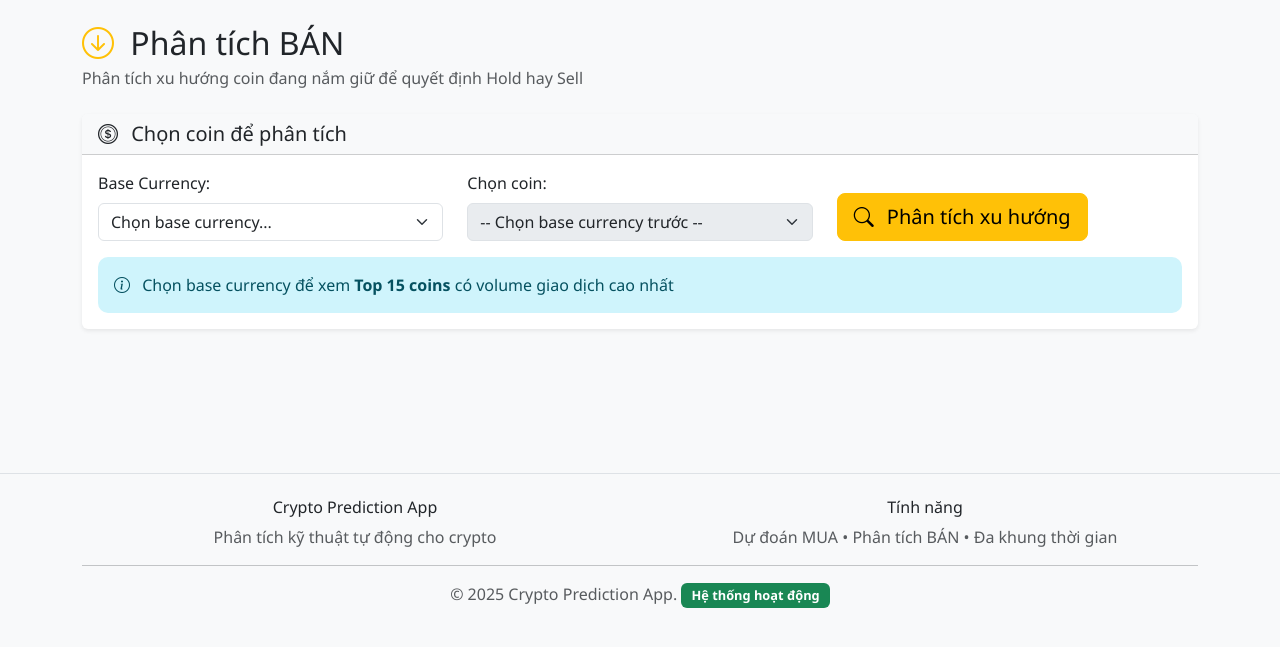
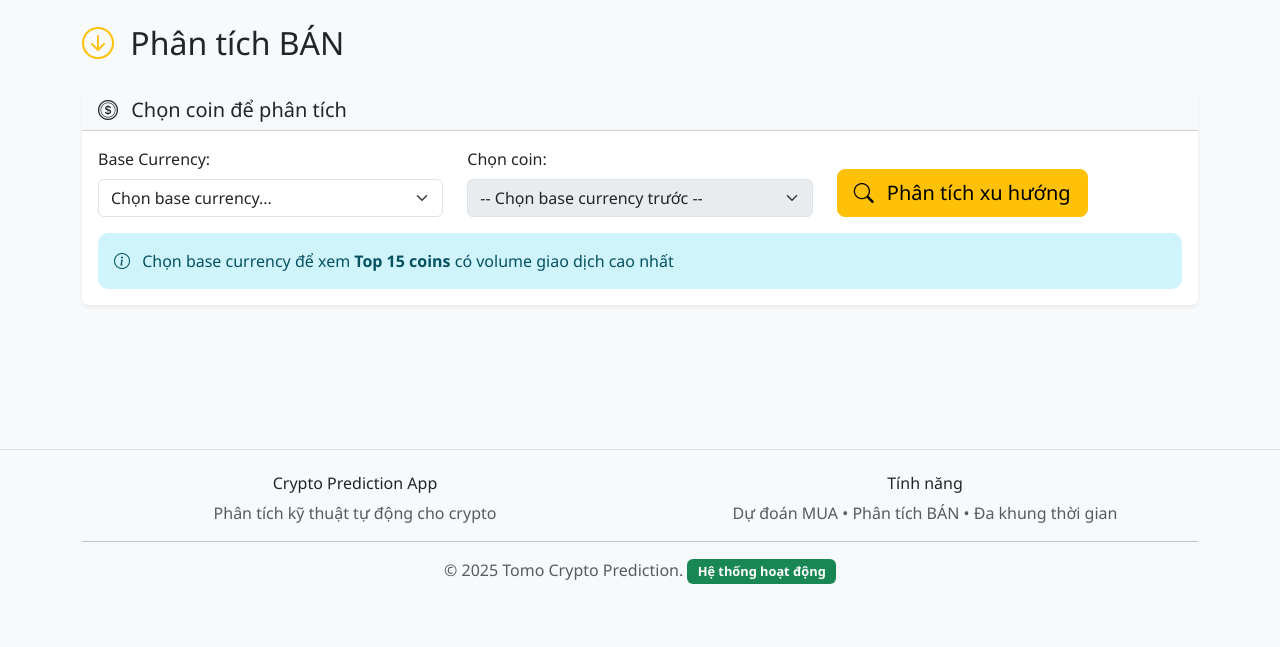
Before and after one commit to francisnguyenanh/predict_cryptp, a Flask app: page /analyze_sell in a window 1280 px wide. Shown: the part 60-707 px from the top of the page. Run offline with Flask 3, Linux system fonts and the light colour scheme; data that the repository does not hold is empty.

Commit message:
feat: Remove unnecessary descriptions from analyze_sell and predict_buy templates

```diff
--- a/templates/analyze_sell.html
+++ b/templates/analyze_sell.html
@@ -11,7 +11,6 @@
                 <i class="bi bi-arrow-down-circle text-warning me-2"></i>
                 Phân tích BÁN
             </h2>
-            <p class="text-muted mb-0">Phân tích xu hướng coin đang nắm giữ để quyết định Hold hay Sell</p>
         </div>
     </div>
 
--- a/templates/base.html
+++ b/templates/base.html
@@ -76,7 +76,7 @@
             </div>
             <hr class="my-3">
             <p class="text-muted mb-0">
-                © 2025 Crypto Prediction App.
+                © 2025 Tomo Crypto Prediction.
                 <span id="status-indicator" class="badge bg-secondary">Đang kiểm tra...</span>
             </p>
         </div>
--- a/templates/predict_buy.html
+++ b/templates/predict_buy.html
@@ -13,7 +13,6 @@
                         <i class="bi bi-arrow-up-circle text-success me-2"></i>
                         Dự đoán MUA
                     </h2>
-                    <p class="text-muted mb-0">Tìm kiếm cơ hội đầu tư tốt nhất trên nhiều khung thời gian</p>
                 </div>
                 <div>
                     <button id="patternBtn" class="btn btn-outline-primary me-2" data-bs-toggle="modal" data-bs-target="#patternModal">
```
